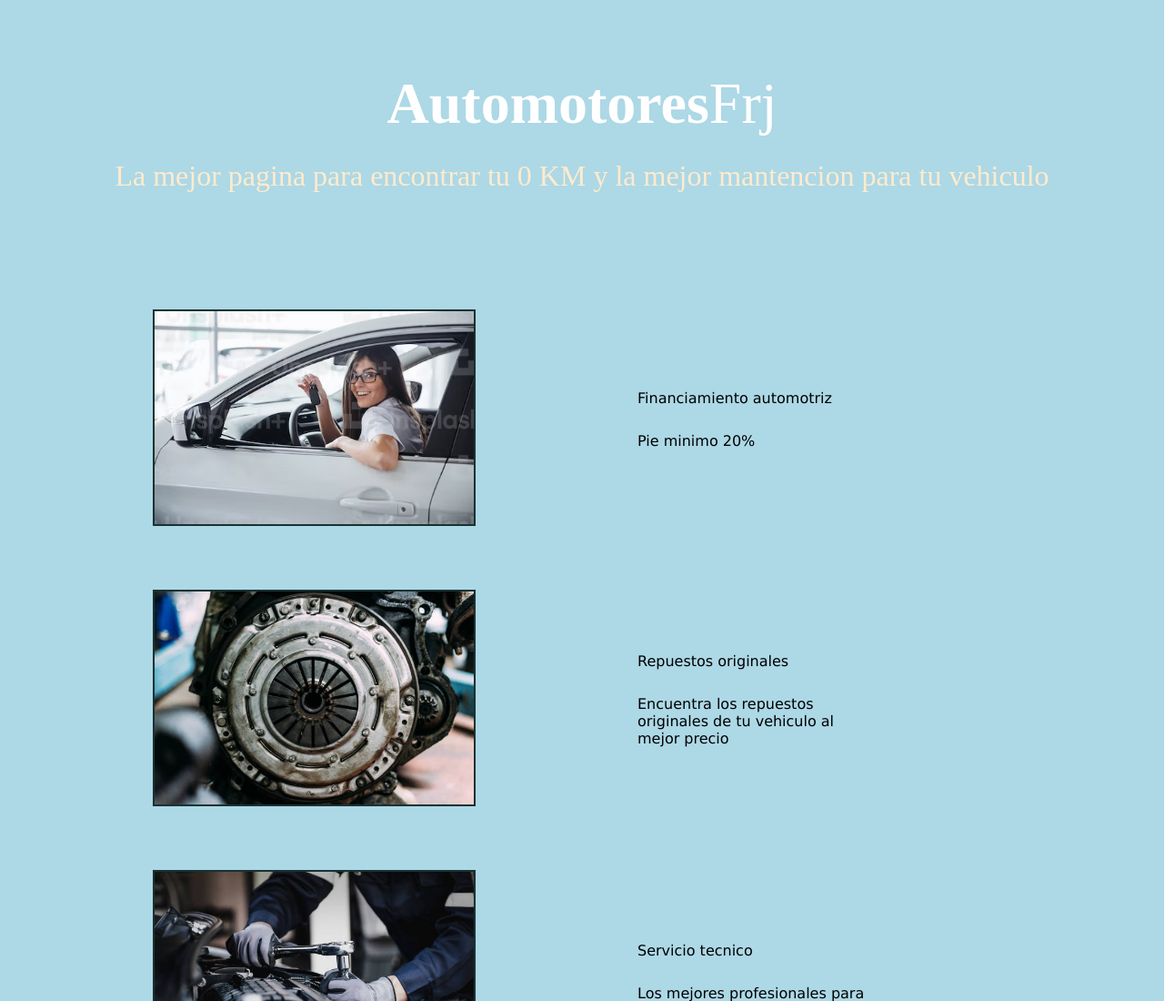
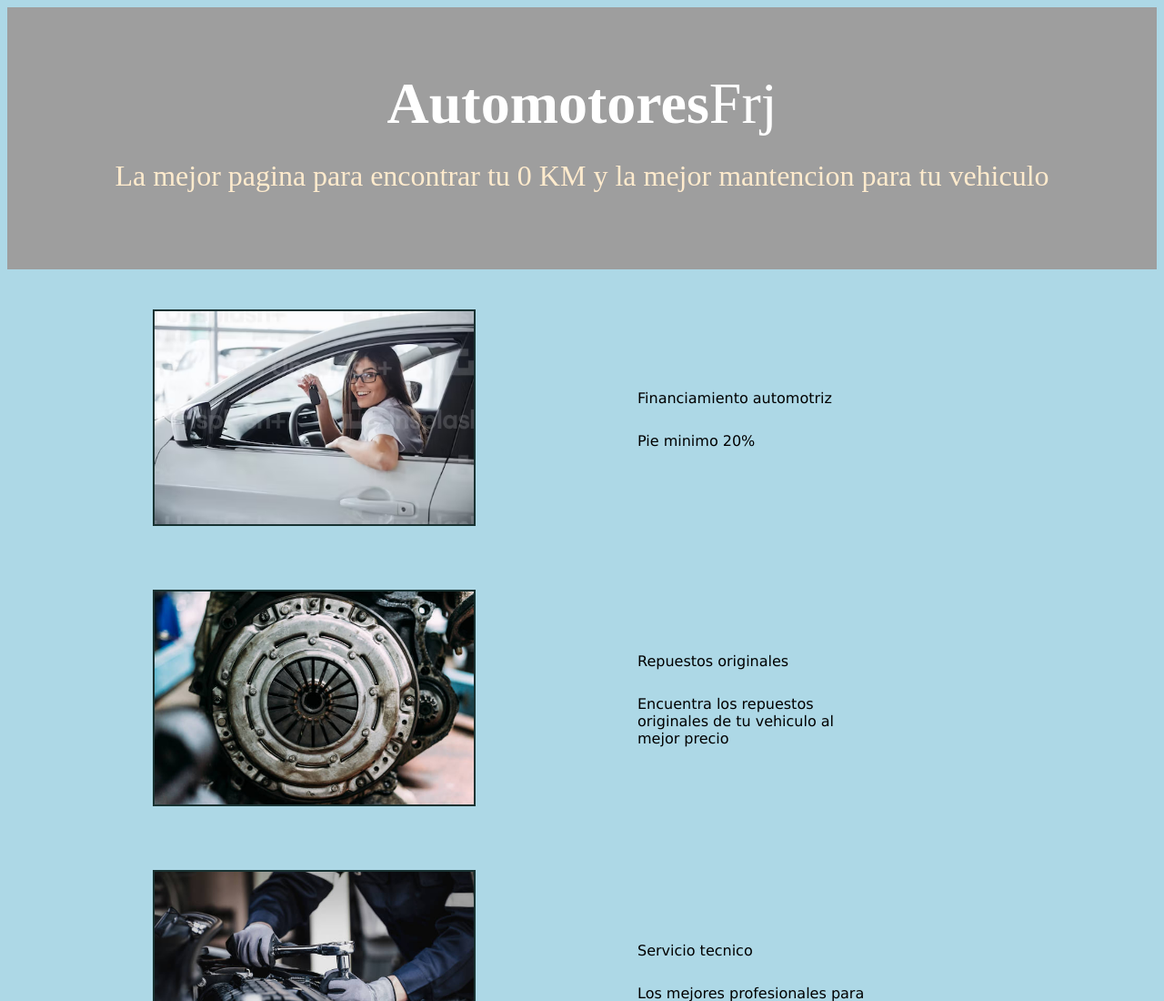
Before and after one commit to Frjavier26/desafio_CSS, a plain HTML site: page index.html in a window 1280 px wide. Shown: the top 1100 px of the page at 91% size. Drawn offline with Linux system fonts and the light colour scheme; the site is published under a folder, as on GitHub Pages, so addresses that start at the root find nothing.

Commit message:
cambio link bg css

```diff
--- a/assets/css/styles.css
+++ b/assets/css/styles.css
@@ -14,7 +14,7 @@ body {
     height: 5em;
     padding: 2em;
     font-size: 2em;
-    background-image: url(/assets/imgs/jesse-collins-lrmo2hlFYE4-unsplash.jpg);
+    background-image: url(../imgs/jesse-collins-lrmo2hlFYE4-unsplash.jpg);
     background-size: cover;
     background-position: center;
 }
```
